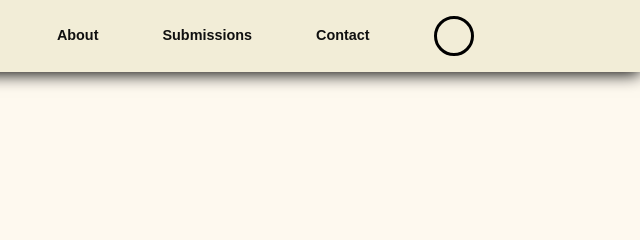
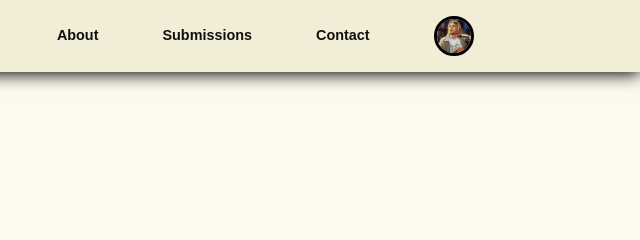
Before and after one commit to Teklanika/TeklanicaMag, a plain HTML site: page contact.html in a window 1280 px wide. Shown: the top 240 px of the page, 640-1280 px from the left. Drawn offline with nearby package versions, Linux system fonts and the light colour scheme; the site is published under a folder, as on GitHub Pages, so addresses that start at the root find nothing.

Commit message:
Update contact.html

```diff
--- a/contact.html
+++ b/contact.html
@@ -26,7 +26,7 @@
                 <!-- <li><a href="signin.php">Sign in</a></li> -->
                 <li class="nav__profile">
                     <div class="avatar">
-                        <img src="/img/Kurtava.jpg" alt="">
+                        <img src="Img/Kurtava.jpg" alt="">
                     </div>
                     <ul>
                         <li><a href="dashboard.html">Dashboard</a></li>
```
